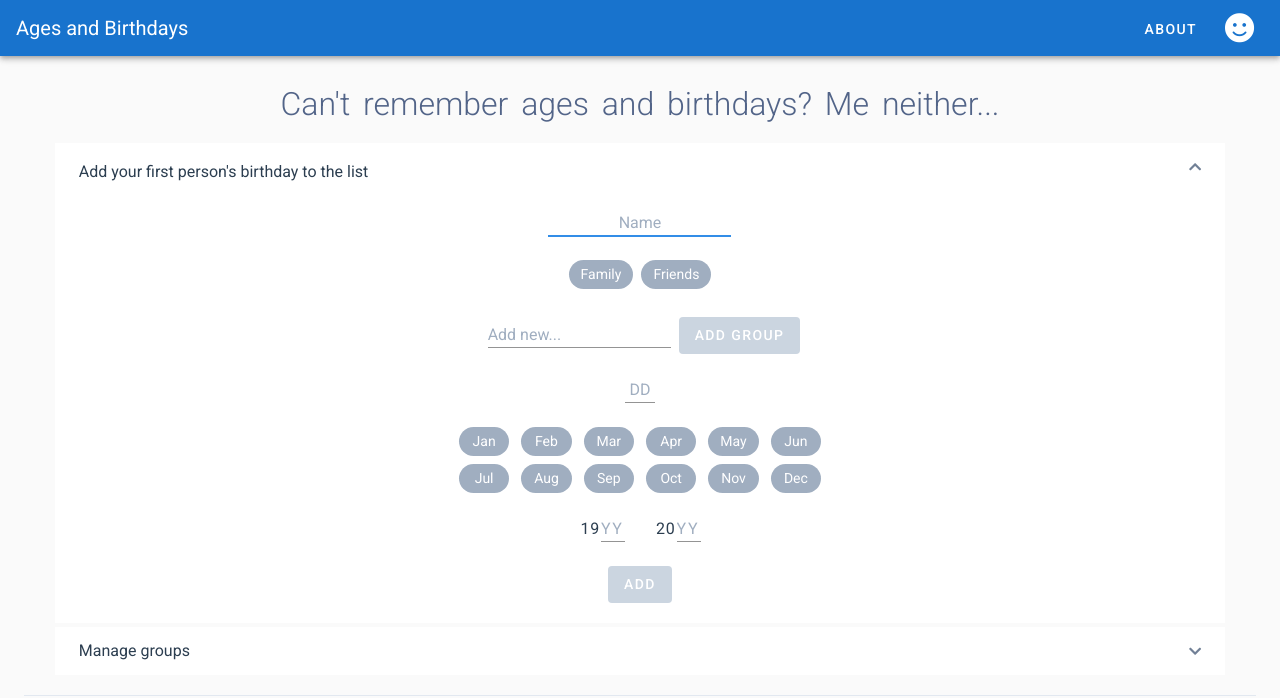
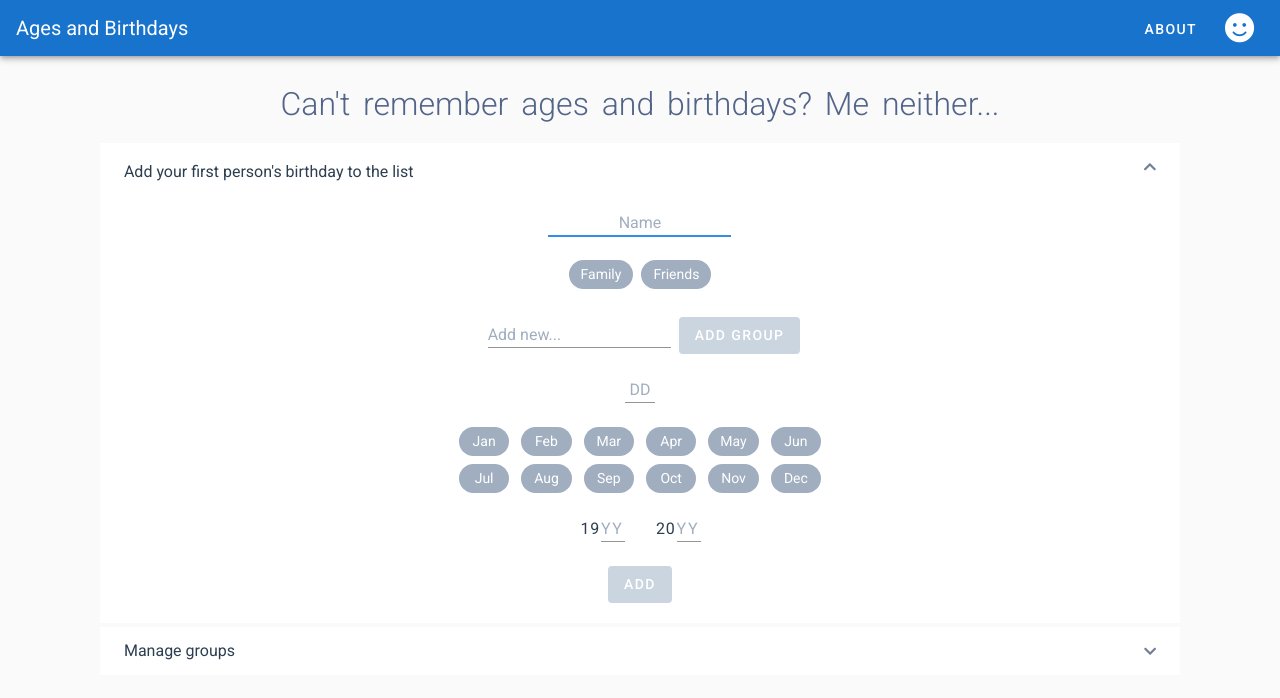
Before and after one commit to cedric25/ages-and-birthdays, a Vue app: page / in a window 1280 px wide. Shown: the top 698 px of the page. Built offline with nearby package versions, Linux system fonts and the light colour scheme; no server answers.

Commit message:
A bit of responsiveness

```diff
--- a/src/components/list/OnePerson.vue
+++ b/src/components/list/OnePerson.vue
@@ -240,9 +240,8 @@
 <style scoped lang="scss">
   .one-person {
     @apply bg-white;
-    @apply pb-6 pt-2 px-2;
+    @apply pb-5 pt-2 px-2;
     @apply relative;
-    width: 350px;
     box-shadow: 0 3px 1px -2px rgba(0, 0, 0, 0.2), 0 2px 2px 0 rgba(0, 0, 0, 0.14),
       0 1px 5px 0 rgba(0, 0, 0, 0.12);
 
--- a/src/views/Home.vue
+++ b/src/views/Home.vue
@@ -1,6 +1,6 @@
 <template>
   <transition name="slide">
-    <div class="p-6">
+    <div class="home-wrap">
       <h2 class="subtitle">
         Can't remember ages and birthdays? Me neither...
       </h2>
@@ -9,7 +9,7 @@
 
       <ManageGroupsPanel />
 
-      <hr />
+      <hr class="mt-6 mb-5" />
 
       <important-persons />
     </div>
@@ -30,7 +30,16 @@
   }
 </script>
 
-<style scoped>
+<style scoped lang="scss">
+  .home-wrap {
+    @apply p-6 mx-auto;
+    max-width: 1000px;
+
+    @media (min-width: 1200px) {
+      max-width: 1185px;
+    }
+  }
+
   .subtitle {
     @apply text-center;
     font-size: 22px;
@@ -46,10 +55,6 @@
     }
   }
 
-  hr {
-    margin: 20px 0;
-  }
-
   .slide-enter-active {
     transition: transform 0.3s ease;
   }
```
